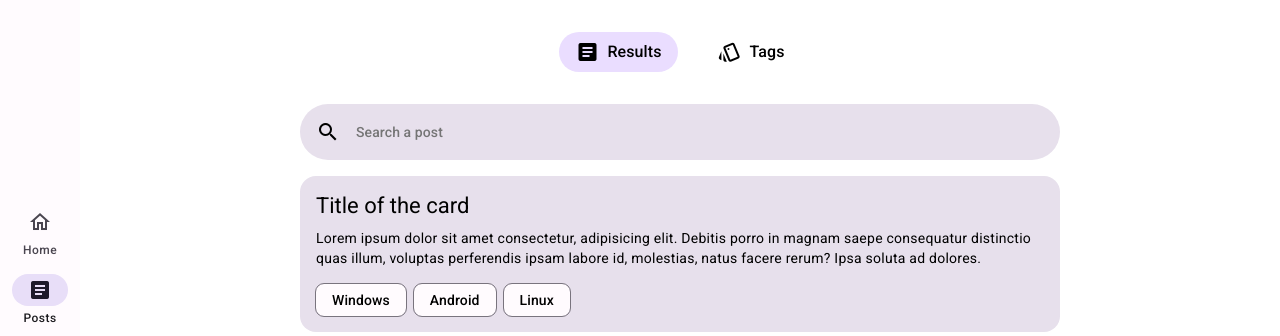
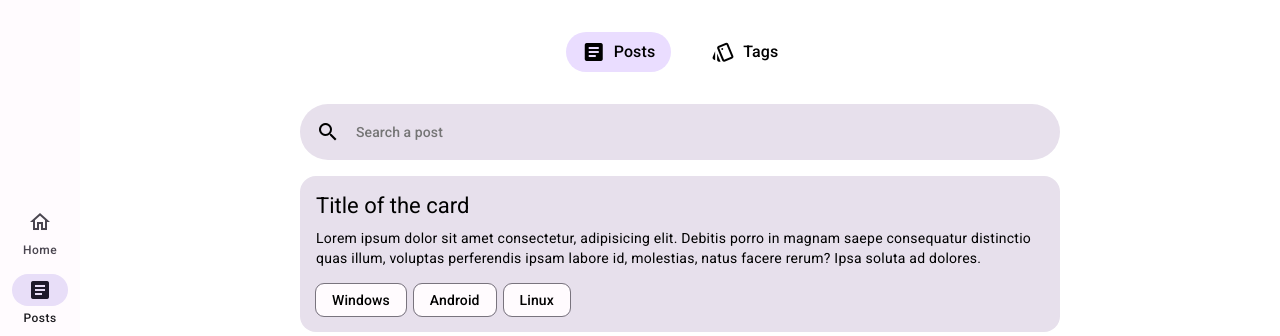
Before and after one commit to john-mirage/Afterlife, a Django app: page /posts/ in a window 1280 px wide. Shown: the part 64-400 px from the top of the page. Run offline with Django 3.2, Linux system fonts and the light colour scheme; style sheets or scripts are compiled from the project's sources; parts of the project's set-up code (start-up, migrations or seed data) failed here and were passed over; some libraries are stand-ins or nearby versions.

Commit message:
ref(temp): rename results tab in posts index

```diff
--- a/src/templates/components/tab-list.html
+++ b/src/templates/components/tab-list.html
@@ -2,7 +2,7 @@
 
     <a class="tab-list__item tab-list__item--active" href="">
         <span class="material-icons tab-list__icon">article</span>
-        <span class="typography typography--title-md tab-list__label">Results</span>
+        <span class="typography typography--title-md tab-list__label">Posts</span>
     </a>
 
     <a class="tab-list__item" href="">
```
